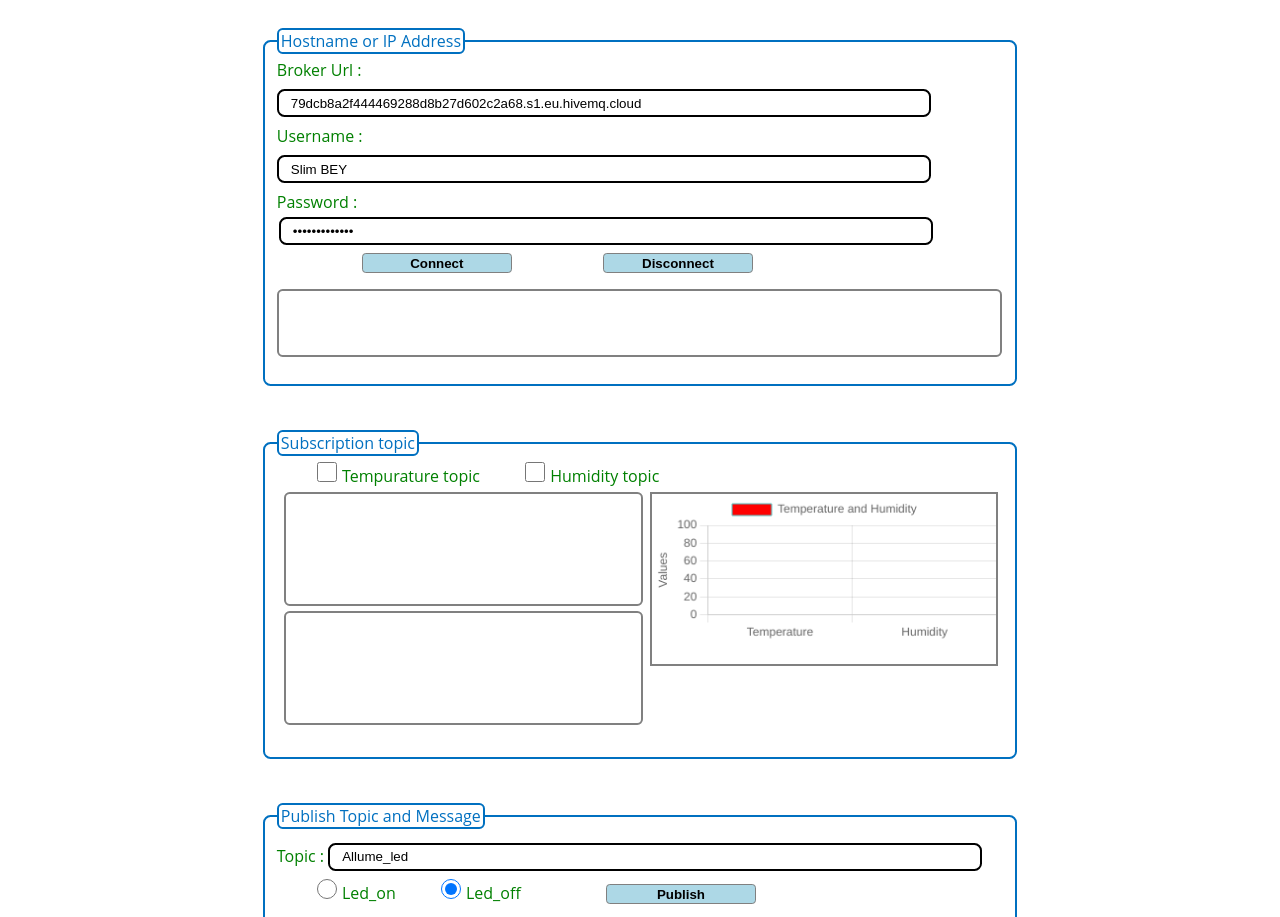
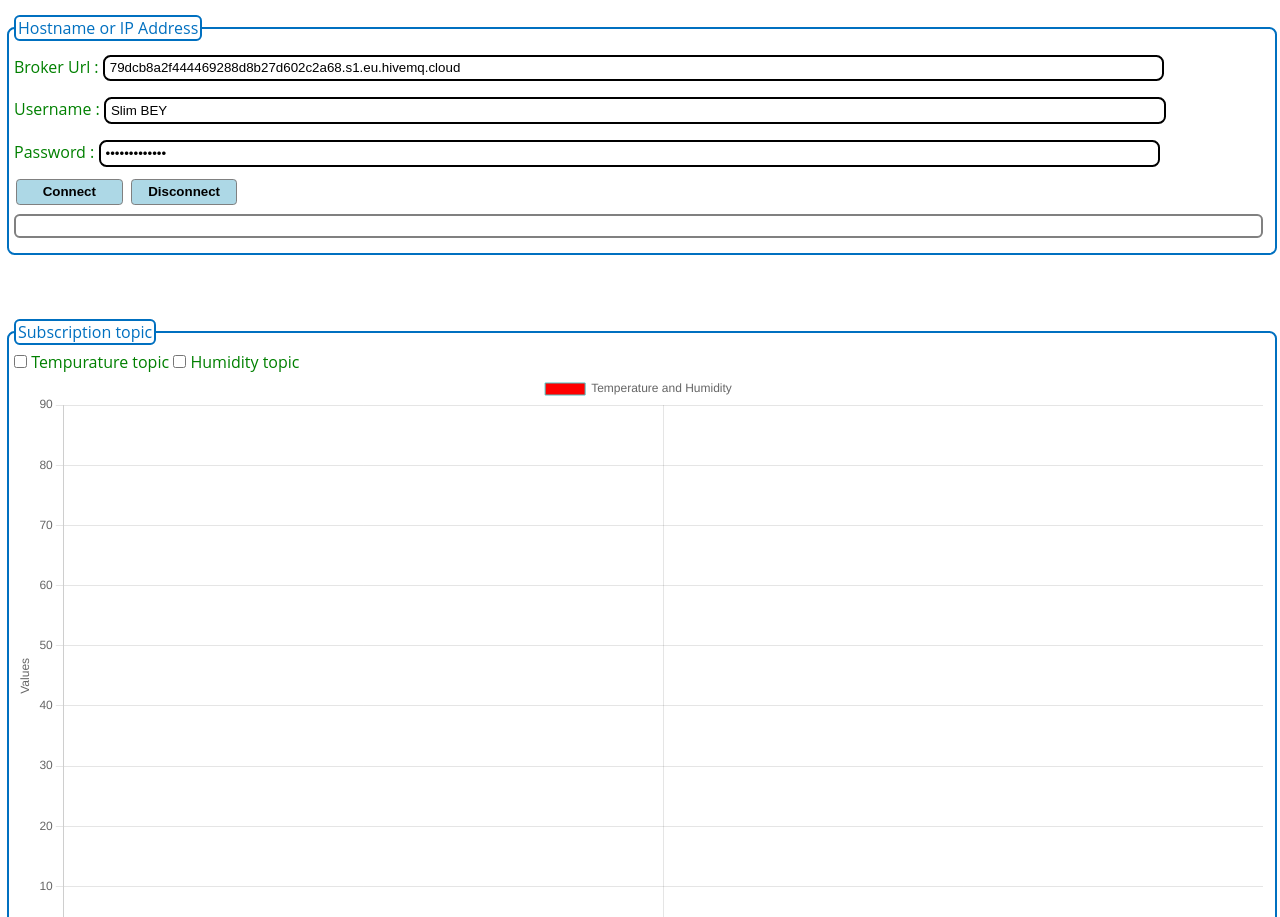
Before and after one commit to Slim021075/Slim_Iot, a plain HTML site: page index.html in a window 1280 px wide. Shown: the part 80-997 px from the top of the page. Drawn offline with nearby package versions, Linux system fonts and the light colour scheme.

Commit message:
correction de l interface

```diff
--- a/demo.js
+++ b/demo.js
@@ -172,4 +172,6 @@ scales: {
 }
 // Création du graphique
  const ctx = document.getElementById('temperatureHumidityChart').getContext('2d');
+
+
 const temperatureHumidityChart = new Chart(ctx, config);
--- a/index.html
+++ b/index.html
@@ -2,7 +2,9 @@
 <html>
    <head>
       <meta charset="utf-8">
-      <meta name="viewport" content="width=device-width, initial-scale=1" />
+      <meta name="viewport" content="width=device-width, initial-scale=1.0, maximum-scale=1.0, user-scalable=no">
+
+      <!--<meta name="viewport" content="width=device-width, initial-scale=1" />-->
       <title>SLIM-IOT</title>
       <link rel="stylesheet" href="style.css">
       <script src="https://cdnjs.cloudflare.com/ajax/libs/paho-mqtt/1.0.2/mqttws31.min.js" type="text/javascript"></script>
@@ -15,8 +17,8 @@
          <form id="connection-information-form">
             <fieldset>
                <legend>Hostname or IP Address</legend>
-               <span>Broker Url :</span>
-               <input id="host" type="text" name="host"  value="79dcb8a2f444469288d8b27d602c2a68.s1.eu.hivemq.cloud">
+               <span >Broker Url :</span>
+               <input id="host" type="text" name="host"  value="79dcb8a2f444469288d8b27d602c2a68.s1.eu.hivemq.cloud"><br>
 
                <span>Username :</span>
                <input id="username" type="text" name="Username"  value="Slim BEY"><br>
@@ -36,16 +38,16 @@
                <input id="topic_hum" type="checkbox" value="sensor/DHT11/humidity" onclick="sub_topic_hum()" >
                <label for="topic_hum">Humidity topic</label>
 
-               <div class="container">
 
-                  <canvas id="temperatureHumidityChart"  ></canvas>
-              </div>
+                  <div class="container">
+                  <canvas id="temperatureHumidityChart" ></canvas>
+                  </div>
 
 
-               <div class="messages">
+
                   <div id="Mess_t"></div>
                   <div id="Mess_h"></div>
-               </div>
+
 
 
 
--- a/style.css
+++ b/style.css
@@ -1,206 +1,107 @@
-
 
 body {
     font-family: "Open Sans", sans-serif;
+    margin: 0;
+    padding: 0;
+}
 
-}
 .wrapper {
     margin-left: auto;
     margin-right: auto;
-    width: 60%;
-    padding-right: 10px;
-    padding-left: 10px;
+    width: 100%;
+    padding-right: 5px;
+    padding-left: 5px;
+    box-sizing: border-box;
+}
+#Main_heading {
+    text-align: center;   /* Centre le texte horizontalement */
+    margin-top: 20px;      /* Vous pouvez ajuster la marge supérieure si nécessaire */
+    margin-bottom: 10px;   /* Vous pouvez ajuster la marge inférieure si nécessaire */
+    font-size: 2em;        /* Vous pouvez aussi ajuster la taille du texte */
+    color: rgb(0, 112, 192); /* Couleur de votre titre, au choix */
+}
+b {
+    color: rgb(0, 112, 192);
+}
 
-}
-b{
-    color: rgb(0, 112, 192) ;
-}
-span,label{
+span, label {
     color: green;
 }
-label{
+
+label {
     margin-left: 0;
-    padding:1px ;
+    padding: 0;
     text-align: left;
 }
+
+/* Formulaires de saisie */
 input {
-    width : 150px;
     margin: 0;
     -webkit-box-sizing: border-box;
     -moz-box-sizing: border-box;
     box-sizing: border-box;
-
     border-radius: 2mm;
 }
-input[type=text] {
-    width:90%;
-    padding: 12px 12px;
-    height: 10px;
+
+input[type="text"], input[type="password"] {
+    width: 85%;
+    padding: 5px 5px;
+    height: 2em;
     margin: 8px 0;
-   border-color:grey;
-   border: 2px solid;
-}
-input[type=password] {
-    width:90%;
-    padding: 12px 12px;
-    height: 10px;
-    margin: 4px 2px;
-    border-color:grey;
+    border-color: grey;
     border: 2px solid;
 }
-input[type=button] {
+
+input[type="button"] {
     background-color: lightblue;
     border: solid 1px;
     border-color: grey;
     color: black;
-    text-decoration: none;
     font-weight: bold;
-    height: 20px;
+    height: 2em;
     margin: 4px 2px;
-    margin-left: 85px;
+    width: 8em;
     cursor: pointer;
     border-radius: 1mm;
 }
-
-input[type=checkbox] {
-    color: black;
-    border-color: rgb(0, 112, 192);
-    width: 20px;
-    height: 20px;
-    margin-left: 40px ;
-
-    padding:1px ;
-    text-decoration: none;
-    font-weight: bold;
-    cursor: pointer;
+#Mess_connect, #Mess_t, #Mess_h, #Mess_pub {
+    width: 100%;   /* Utilisation de toute la largeur disponible dans le fieldset */
+    box-sizing: border-box;  /* Inclure les bordures et les paddings dans la largeur totale */
+    margin: 5px 0;   /* Espacement entre les éléments de message */
+    padding: 10px;   /* Espace intérieur */
+    border: 2px solid grey;
+    border-radius: 1.5mm;
+    overflow-y: auto; /* Permet de faire défiler le texte si nécessaire */
 }
 
-  input[type="radio"] {
-
-    width: 20px;
-    text-decoration: none;
-    font-weight: bold;
-    height: 20px;
-    margin-left: 40px ;
-    padding:1px ;
-    cursor: pointer;
-
+/* Messages spécifiques */
+#Mess_t {
+    color: red;
 }
 
-
-input[type=text]:focus {
-    background-color: lightblue;
-}
-input[type=password]:focus {
-    background-color: lightblue;
-}
-input[type=button]:hover {
-    background-color: hsl(93, 73%, 51%);
+#Mess_h {
+    color: rgb(0, 112, 192);
 }
 
-
-#Main_heading{
-    text-align: center;
-}
-
-#Mess_connect {
-    margin-top: 12px;
-    margin-bottom: 12px;
-    padding: 12px;
-    width:96%;
-    display: inline-block;
-    border:2px solid ;
-    max-height: 40px;
-    min-height: 40px;
-    overflow-y: scroll;
-    color: rgb(106, 154, 243);
-    border-color:grey ;
-    border-radius: 1.5mm;
-
-}
-.messages{
-
-    margin-left: 1px;
-    margin-right: 1px;
-
-
-    padding-right: 10px;
-    padding-left: 5px;
-
-}
-#Mess_t {
-    width: 48%;
-    margin-top: 5px;
-    margin-bottom: 5px;
-    margin-left: 1px;
-    padding:10px;
-    padding-left: 5px;
-    border:2px solid;
-    max-height: 90px;
-    min-height: 90px;
-    overflow: scroll;
-    color: red;
-    border-color:grey ;
-    border-radius: 1.5mm;
-}
-#Mess_h {
-    width: 48%;
-    margin-top: 5px;
-    margin-bottom: 5px;
-    margin-left: 1px;
-    padding: 10px;
-    padding-left: 5px;
-    border:2px solid ;
-    max-height: 90px;
-    min-height: 90px;
-    overflow: scroll;
-    color:rgb(0, 112, 192);
-    border-color:grey ;
-    border-radius: 1.5mm;
-}
-#Mess_pub {
-    margin-top: 12px;
-    margin-bottom: 12px;
-    padding: 12px;
-    color:  rgb(106, 154, 243);
-    border:2px solid ;
-    border-color:grey ;
-    max-height: 40px;
-    min-height: 40px;
-    overflow: scroll;
-    border-radius: 1.5mm;
-}
 legend{
     border:2px solid ;
    border-radius: 1.5mm;
     color:rgb(0, 112, 192) ;
     border-color:rgb(0, 112, 192) ;
 }
-fieldset{
-    border:2px solid ;
+/* Conteneur du fieldset */
+fieldset {
+    width: 100%;   /* Assurez-vous que le fieldset occupe toute la largeur disponible */
+    box-sizing: border-box;
+    padding-left: 5px;
+    height: auto;  /* Hauteur auto pour s'adapter au contenu */
+    margin-bottom: 20px;  /* Espacement inférieur pour éviter le chevauchement */
+    border: 2px solid rgb(0, 112, 192);
     border-radius: 2mm;
-    border-color:rgb(0, 112, 192) ;
 }
 
-#button{
-    margin-left: 80px;
+/* Suppression du margin négatif qui peut forcer un débordement */
+fieldset > .container {
+    margin: 0;
+    padding: 0;
 }
-
-.container {
-    float: right;
-    text-align: center;
-    width: 48%;
-    max-height: 250px;
-    min-height: 250px;
-    margin-top: 5px;
-    margin-bottom: 5px;
-    margin-right: 5px;
-}
-
-
-
-canvas {
-   padding: 0px;
-    float: right;
-    border: 2px solid grey;
-}
```
